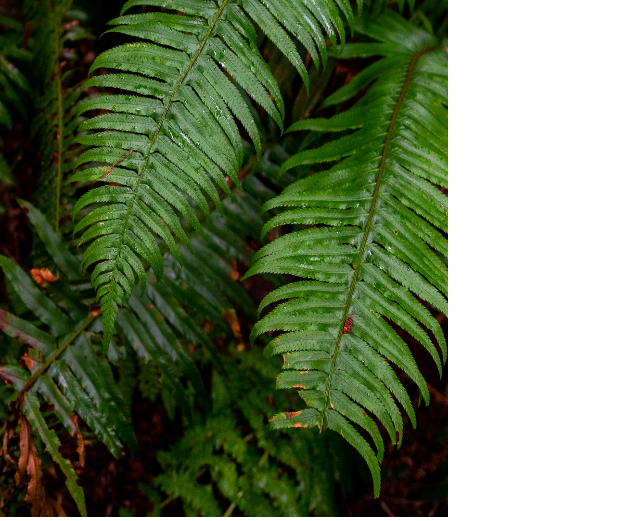
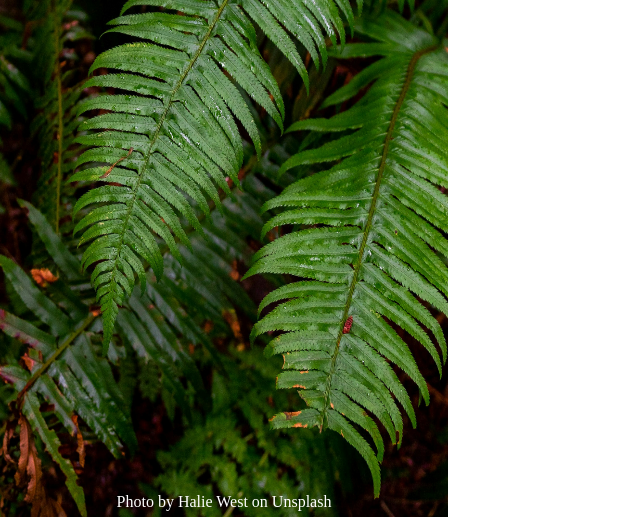
Before and after one commit to KarthikAmaram/sign-up-form, a plain HTML site: page index.html in a window 1280 px wide. Shown: the part 283-804 px from the top of the page, without its empty margins (0-640 px from the left). Drawn offline with Linux system fonts and the light colour scheme.

Commit message:
Added footer with credit to image author, finished the image stuff, will change the font of odin later

```diff
--- a/index.html
+++ b/index.html
@@ -13,6 +13,7 @@
             <img src="odin-lined.png" alt="Image of odin logo">
             <div>ODIN</div>
         </div>
+        <div class="footer">Photo by Halie West on Unsplash</div>
     </div>
     <div class="info">
         <div class="text">
--- a/styles.css
+++ b/styles.css
@@ -27,3 +27,12 @@ img#big {
 .heading img {
     height: 125px;
 }
+
+.footer {
+    position: absolute;
+    bottom: 10px;
+    width: 35vw;
+    display: flex;
+    justify-content: center;
+    color: white;
+}
```
